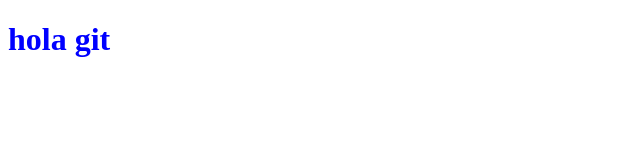
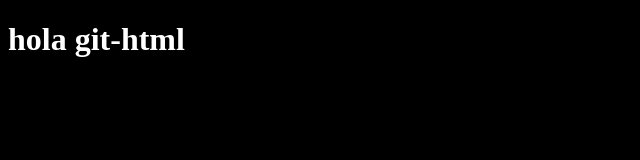
Before and after one commit to cristian160705/Git-Html-github, a plain HTML site: page index.html in a window 1280 px wide. Shown: the whole page, without its empty margins (0-640 px from the left). Drawn offline with Linux system fonts and the light colour scheme.

Commit message:
cambiamos el background de la web

```diff
--- a/index.html
+++ b/index.html
@@ -8,7 +8,8 @@
 </head>
 <body>
     <header>
-        <h1>hola git</h1>
+        <h1>hola git-html</h1>
+
     </header>
 </body>
 </html>
--- a/style.css
+++ b/style.css
@@ -1,4 +1,7 @@
 h1 {
-    color: blue;
+    color: white;
     font-size: 2em;
 }
+body {
+    background-color: black;
+}
```
